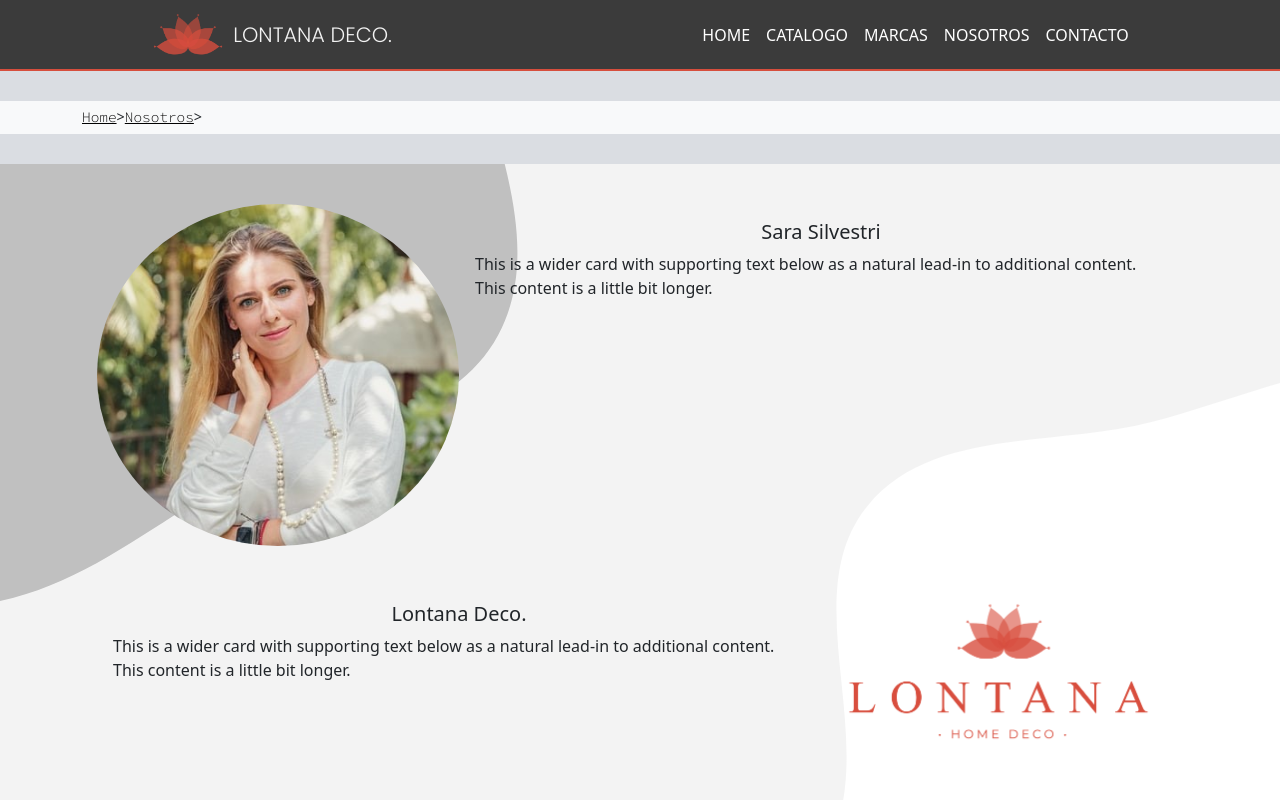
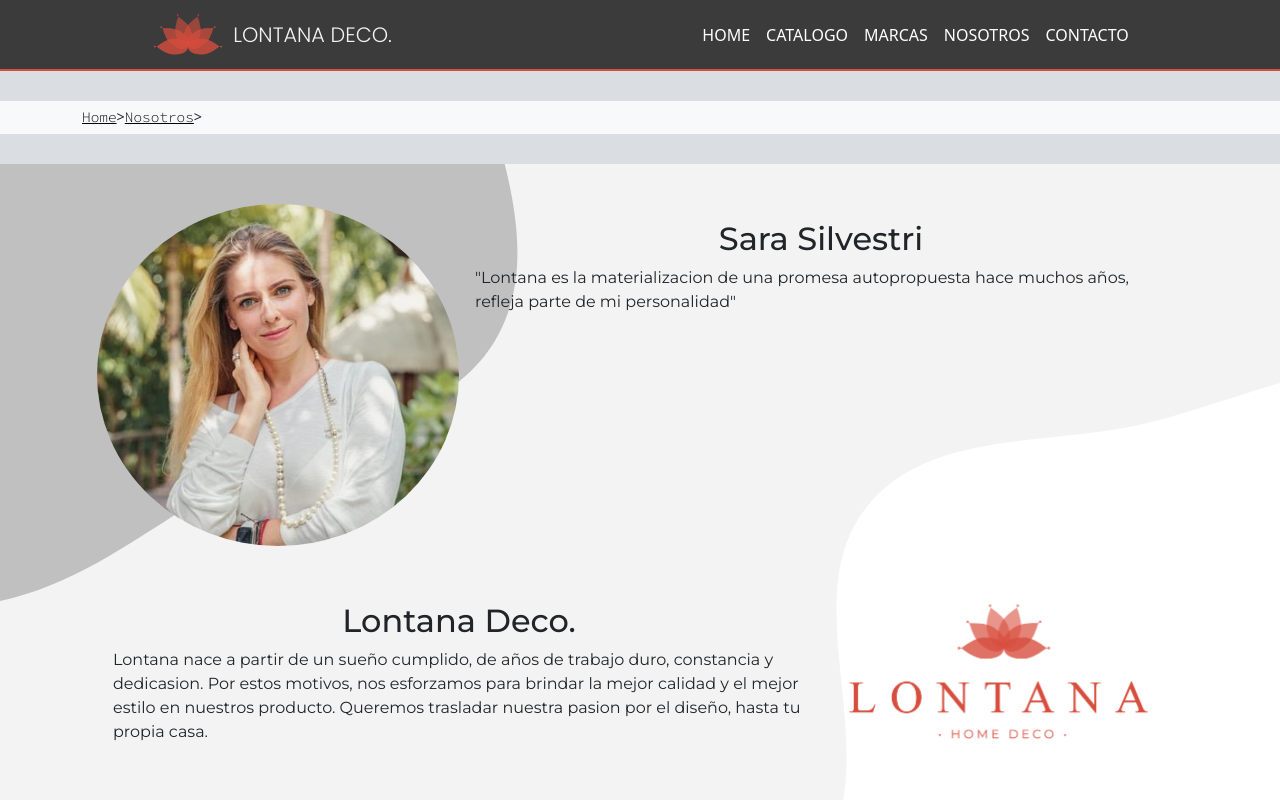
Before and after one commit to martinmotermin/DW-CoderHouse, a website: page pages/about.html in a window 1280 px wide. Shown: the top 800 px of the page. Drawn offline with nearby package versions, Linux system fonts and the light colour scheme; a script that the page names is missing.

Commit message:
Ultimos cambios en seccion Nosotros

```diff
--- a/pages/about.html
+++ b/pages/about.html
@@ -60,7 +60,7 @@
                     <div class="col-md-8">
                       <div class="card-body">
                         <h5 class="card-title">Sara Silvestri</h5>
-                        <p class="card-text">This is a wider card with supporting text below as a natural lead-in to additional content. This content is a little bit longer.</p>
+                        <p class="card-text">"Lontana es la materializacion de una promesa autopropuesta hace muchos años, refleja parte de mi personalidad"</p>
                       </div>
                     </div>
                   </div>
@@ -73,7 +73,7 @@
                     <div class="col-md-8">
                       <div class="card-body">
                         <h5 class="card-title">Lontana Deco.</h5>
-                        <p class="card-text">This is a wider card with supporting text below as a natural lead-in to additional content. This content is a little bit longer.</p>
+                        <p class="card-text">Lontana nace a partir de un sueño cumplido, de años de trabajo duro, constancia y dedicasion. Por estos motivos, nos esforzamos para brindar la mejor calidad y el mejor estilo en nuestros producto. Queremos trasladar nuestra pasion por el diseño, hasta tu propia casa.</p>
                       </div>
                     </div>
                     <div class="col-md-4">
--- a/scss/pages/_about.scss
+++ b/scss/pages/_about.scss
@@ -18,6 +18,15 @@
 
             .card-body {
                 @include flex(space-around, column, center);
+                font-family: $mont-font;
+
+                h5{
+                    font-size: 2rem;
+                }
+
+                p {
+                    font-size: 1rem;
+                }
             }
         }
     }
```
Also changed, not shown: css/styles.css.
